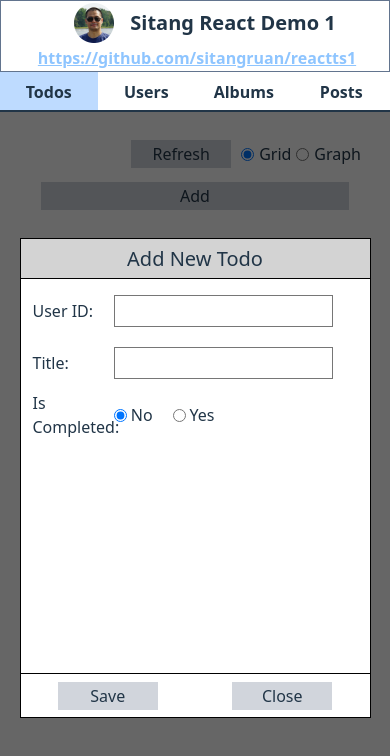
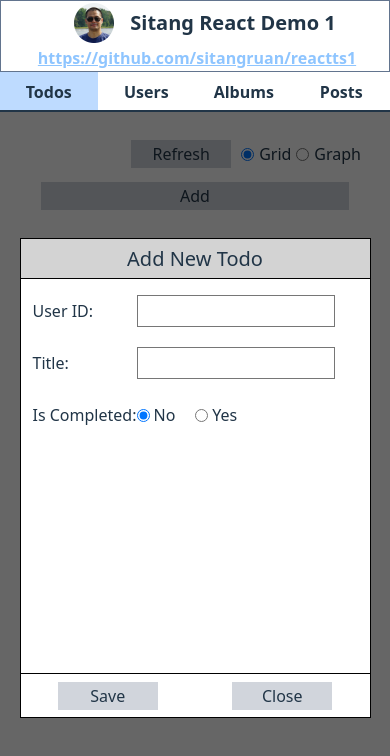
Before and after one commit to sitangruan/reactts1, a React (Vite) app: page /todos/grid in a window 390 px wide. Both pictures are taken after a click on the button "Add". Shown: the top 756 px of the page. Built offline with nearby package versions, Linux system fonts and the light colour scheme; no server answers.

Commit message:
Fix label wrap in phone mode.

```diff
--- a/src/components/todos/addTodoModal.module.css
+++ b/src/components/todos/addTodoModal.module.css
@@ -24,7 +24,7 @@
           @apply flex items-center h-10;
 
           .label {
-            @apply w-[25%] flex-[0_0_basis];
+            @apply w-[32%] flex-[0_0_basis];
           }
 
           .value {
```
